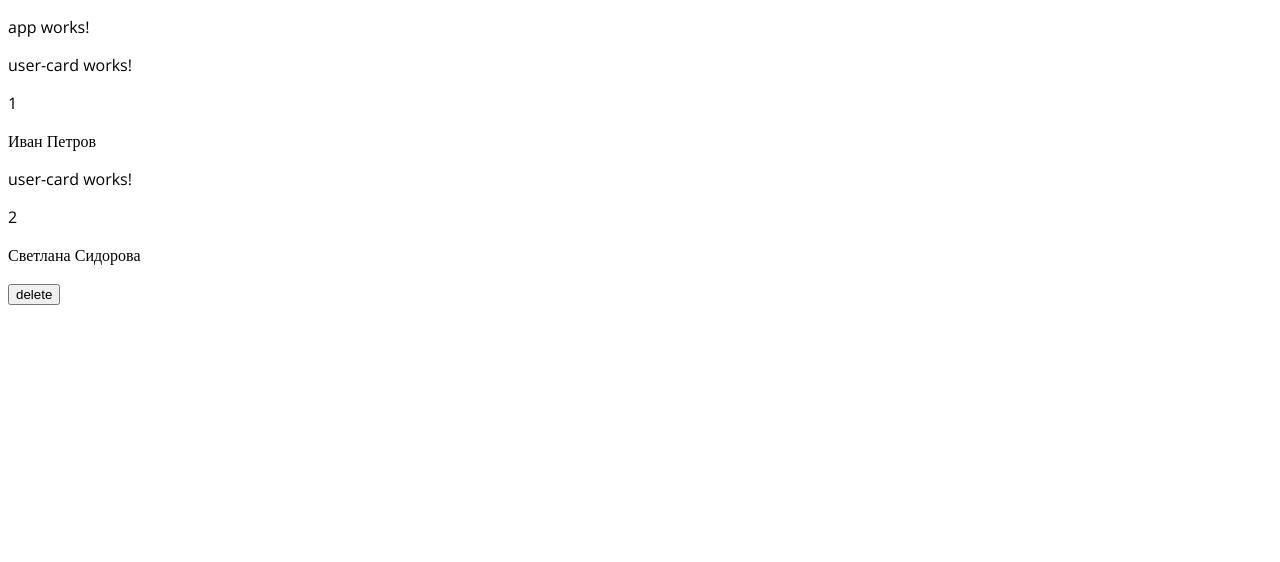
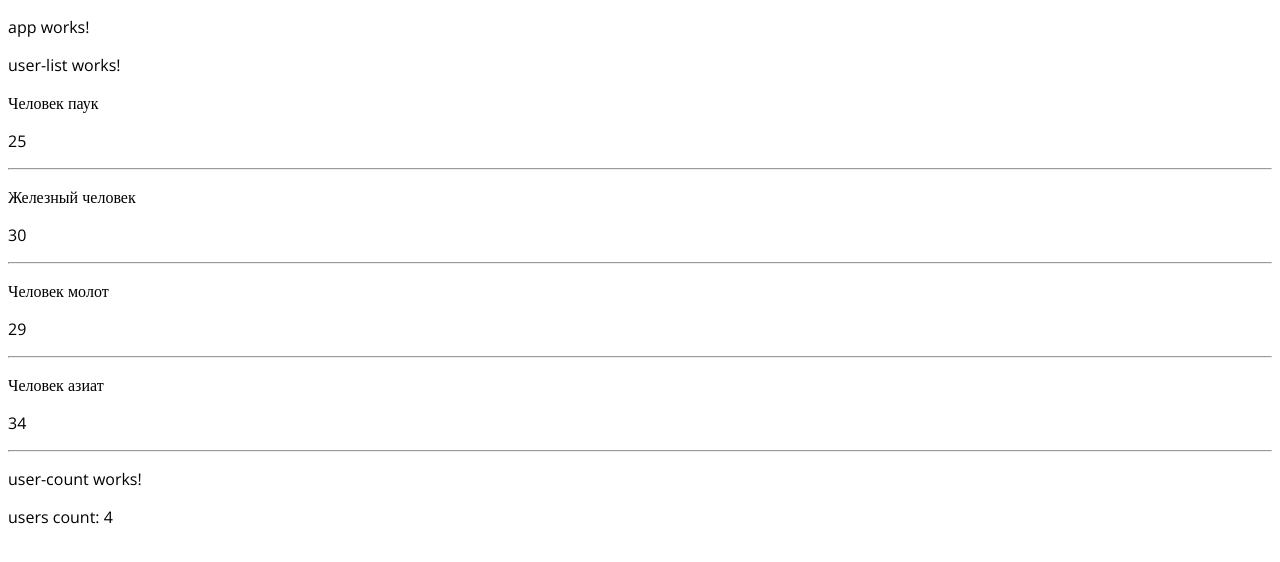
Before and after one commit to AhmedGazdiev/angular-tasks, an Angular app: page / in a window 1280 px wide. Shown: the top 562 px of the page. Built offline with nearby package versions, Linux system fonts and the light colour scheme.

Commit message:
feat(component): services

```diff
--- a/src/app/app.component.html
+++ b/src/app/app.component.html
@@ -1,3 +1,4 @@
 <p>app works!</p>
 
 <app-user-list />
+<app-user-count />
--- a/src/app/app.component.ts
+++ b/src/app/app.component.ts
@@ -1,9 +1,10 @@
 import { Component } from '@angular/core';
 import { UserListComponent } from './user-list/user-list.component';
+import { UserCountComponent } from './user-count/user-count.component';
 
 @Component({
   selector: 'app-root',
-  imports: [UserListComponent],
+  imports: [UserListComponent, UserCountComponent],
   templateUrl: './app.component.html',
   styleUrl: './app.component.scss',
 })
--- a/src/app/user-card/user-card.component.html
+++ b/src/app/user-card/user-card.component.html
@@ -1,6 +1 @@
 <p>user-card works!</p>
-
-<div>
-  <p>{{ user.id }}</p>
-  <p>{{ user.name }}</p>
-</div>
--- a/src/app/user-card/user-card.component.ts
+++ b/src/app/user-card/user-card.component.ts
@@ -1,4 +1,4 @@
-import { Component, EventEmitter, Input, Output } from '@angular/core';
+import { Component } from '@angular/core';
 
 @Component({
   selector: 'app-user-card',
@@ -6,12 +6,4 @@ import { Component, EventEmitter, Input, Output } from '@angular/core';
   templateUrl: './user-card.component.html',
   styleUrl: './user-card.component.scss',
 })
-export class UserCardComponent {
-  @Input() user!: { id: number; name: string };
-
-  @Output() userDeleted = new EventEmitter<void>();
-
-  deleteUser() {
-    this.userDeleted.emit();
-  }
-}
+export class UserCardComponent {}
--- /dev/null
+++ b/src/app/user-count/user-count.component.html
@@ -0,0 +1,3 @@
+<p>user-count works!</p>
+
+<p>users count: {{ total }}</p>
--- /dev/null
+++ b/src/app/user-count/user-count.component.ts
@@ -0,0 +1,19 @@
+import { Component, OnInit } from '@angular/core';
+import { UserService } from '../user.service';
+
+@Component({
+  selector: 'app-user-count',
+  imports: [],
+  templateUrl: './user-count.component.html',
+  styleUrl: './user-count.component.scss',
+})
+export class UserCountComponent implements OnInit {
+  total = 0;
+
+  constructor(private userService: UserService) {}
+
+  ngOnInit() {
+    const users = this.userService.getUsers();
+    this.total = users.length;
+  }
+}
--- a/src/app/user-list/user-list.component.html
+++ b/src/app/user-list/user-list.component.html
@@ -1,6 +1,7 @@
-<app-user-card
-  *ngFor="let u of users"
-  [user]="u"
-  (userDeleted)="onUserDeleted()"
-></app-user-card>
-<button (click)="onUserDeleted()">delete</button>
+<p>user-list works!</p>
+
+<div *ngFor="let user of users">
+  <p>{{ user.name }}</p>
+  <p>{{ user.age }}</p>
+  <hr />
+</div>
--- a/src/app/user-list/user-list.component.ts
+++ b/src/app/user-list/user-list.component.ts
@@ -1,21 +1,26 @@
 import { NgFor } from '@angular/common';
-import { Component } from '@angular/core';
+import { Component, OnInit } from '@angular/core';
 import { FormsModule } from '@angular/forms';
-import { UserCardComponent } from '../user-card/user-card.component';
+import { IUser, UserService } from '../user.service';
 
 @Component({
   selector: 'app-user-list',
-  imports: [FormsModule, UserCardComponent, NgFor],
+  imports: [FormsModule, NgFor],
   templateUrl: './user-list.component.html',
   styleUrl: './user-list.component.scss',
 })
-export class UserListComponent {
-  users = [
-    { id: 1, name: 'Иван Петров' },
-    { id: 2, name: 'Светлана Сидорова' },
-  ];
+export class UserListComponent implements OnInit {
+  users: IUser[] = [];
 
-  onUserDeleted() {
-    console.log('Дочерний компонент сообщил об удалении пользователя');
+  constructor(private userService: UserService) {}
+
+  ngOnInit() {
+    this.users = this.userService.getUsers();
+    console.log(this.users);
+  }
+
+  removeUser(id: number) {
+    this.userService.deleteUser(id);
+    this.users = this.userService.getUsers();
   }
 }
--- /dev/null
+++ b/src/app/user.service.ts
@@ -0,0 +1,66 @@
+import { Injectable } from '@angular/core';
+
+export interface IUser {
+  id: number;
+  name: string;
+  age: number;
+  status: string;
+  isFriend: boolean;
+  city: string;
+  avatar: string;
+  joined: string;
+}
+
+@Injectable({ providedIn: 'root' })
+export class UserService {
+  private users = [
+    {
+      id: 1,
+      name: 'Человек паук',
+      age: 25,
+      status: 'online',
+      isFriend: false,
+      city: 'Москва',
+      avatar: 'https://randomuser.me/api/portraits/men/11.jpg',
+      joined: '2023-01-10',
+    },
+    {
+      id: 2,
+      name: 'Железный человек',
+      age: 30,
+      status: 'offline',
+      isFriend: true,
+      city: 'Санкт-Петербург',
+      avatar: 'https://randomuser.me/api/portraits/women/20.jpg',
+      joined: '2022-10-05',
+    },
+    {
+      id: 3,
+      name: 'Человек молот',
+      age: 29,
+      status: 'online',
+      isFriend: false,
+      city: 'Новосибирск',
+      avatar: 'https://randomuser.me/api/portraits/men/31.jpg',
+      joined: '2023-02-01',
+    },
+    {
+      id: 4,
+      name: 'Человек азиат',
+      age: 34,
+      status: 'offline',
+      isFriend: false,
+      city: 'Казань',
+      avatar: 'https://randomuser.me/api/portraits/women/44.jpg',
+      joined: '2023-01-20',
+    },
+  ];
+
+  getUsers() {
+    return this.users;
+  }
+
+  deleteUser(id: number) {
+    this.users = this.users.filter((user) => user.id !== id);
+  }
+}
```
Also changed, not shown: src/app/user-count/user-count.component.scss (added).
